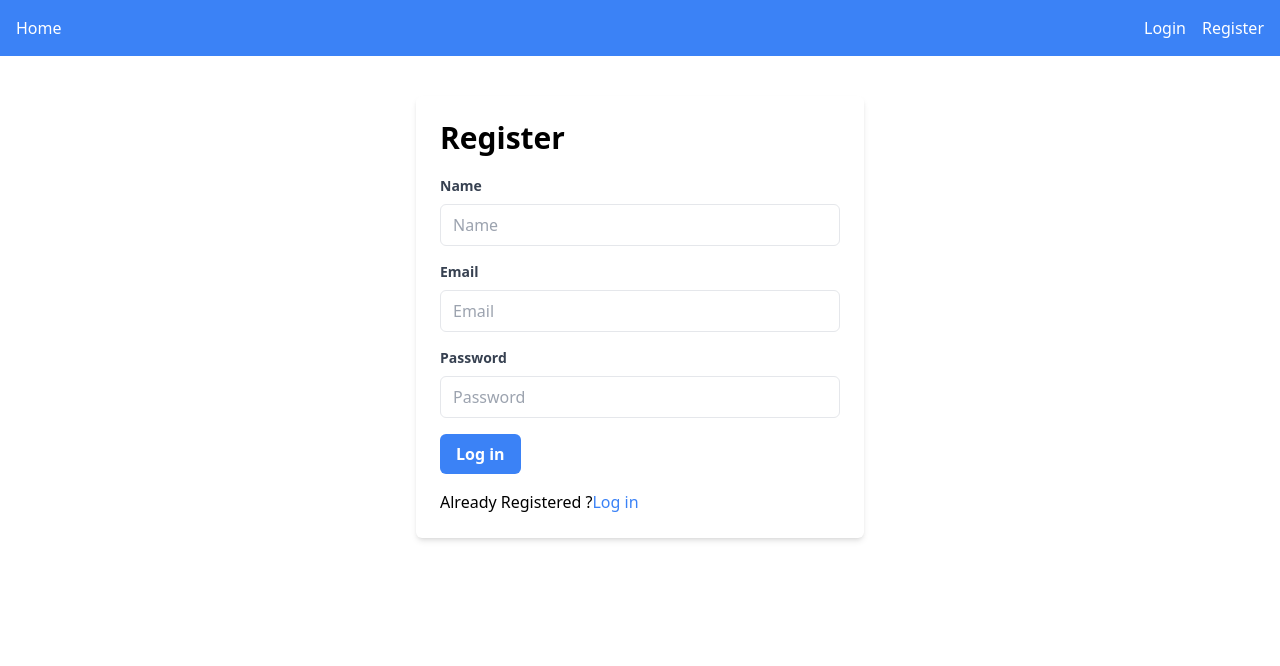
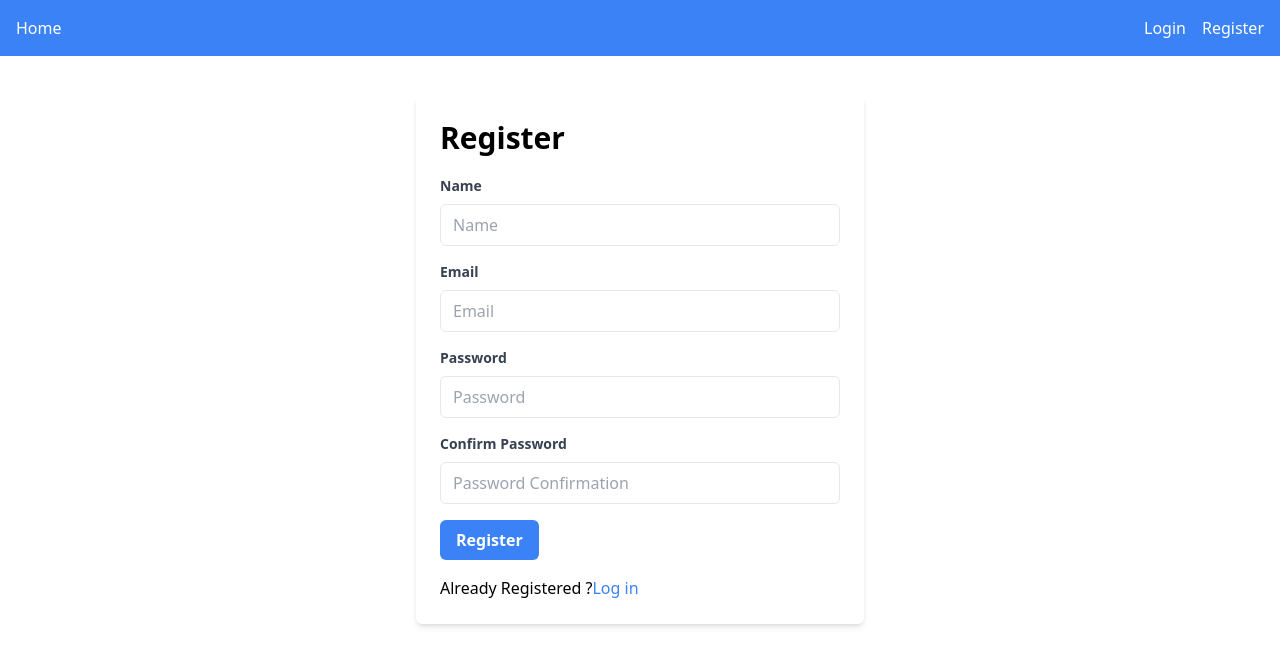
Before and after one commit to FilipeDevs/myAnimeSpot, a React (Vite) app in the folder anime_wep_app/react_/: page /register in a window 1280 px wide. Shown: the top 666 px of the page. Built offline with nearby package versions, Linux system fonts and the light colour scheme.

Commit message:
Setup axios Client + start handle register

```diff
--- a/anime_wep_app/react_/package.json
+++ b/anime_wep_app/react_/package.json
@@ -10,6 +10,7 @@
     "preview": "vite preview"
   },
   "dependencies": {
+    "axios": "^1.5.1",
     "react": "^18.2.0",
     "react-dom": "^18.2.0",
     "react-router-dom": "^6.16.0"
--- /dev/null
+++ b/anime_wep_app/react_/src/axios-client.js
@@ -0,0 +1,26 @@
+import axios from "axios"
+
+const axiosClient = axios.create({
+    baseURL: import.meta.env.VITE_API_BASE_URL
+})
+
+axiosClient.interceptors.request.use((config) => {
+    const token = localStorage.get('ACCESS_TOKEN')
+    config.headers.Authorization = `Bearer ${token}`
+
+    return config;
+})
+
+axiosClient.interceptors.response.use((response) => {
+    return response
+}, (error) => {
+    const {response} = error;
+
+    if(response.status === 401) {
+        localStorage.removeItem('ACCESS_TOKEN')
+    }
+
+    throw error;
+})
+
+export default axiosClient
--- a/anime_wep_app/react_/src/views/Register.jsx
+++ b/anime_wep_app/react_/src/views/Register.jsx
@@ -1,5 +1,6 @@
 import { Link, Navigate } from "react-router-dom";
 import { useStateContext } from "../contexts/ContextProvider";
+import { useRef } from "react";
 
 function Register() {
     const { token } = useStateContext();
@@ -9,7 +10,22 @@ function Register() {
         return <Navigate to="/dashboard" />;
     }
 
-    const onSubmit = (event) => {};
+    const nameRef = useRef();
+    const emailRef = useRef();
+    const passwordRef = useRef();
+    const passwordConfirmationRef = useRef();
+
+    const onSubmit = (event) => {
+        event.preventDefault();
+        const payload = {
+            name: nameRef.current.value,
+            email: emailRef.current.value,
+            password: passwordRef.current.value,
+            password_confirmation: passwordConfirmationRef.current.value, // no camel case so Laravel can search for confirm password
+        };
+
+        console.log(payload);
+    };
 
     return (
         <div className="max-w-md mx-auto m-10 p-6 bg-white rounded-md shadow-md">
@@ -23,6 +39,7 @@ function Register() {
                         Name
                     </label>
                     <input
+                        ref={nameRef}
                         id="name"
                         name="name"
                         type="text"
@@ -38,6 +55,7 @@ function Register() {
                         Email
                     </label>
                     <input
+                        ref={emailRef}
                         id="email"
                         name="email"
                         type="text"
@@ -53,6 +71,7 @@ function Register() {
                         Password
                     </label>
                     <input
+                        ref={passwordRef}
                         id="password"
                         name="password"
                         type="password"
@@ -60,11 +79,27 @@ function Register() {
                         placeholder="Password"
                     />
                 </div>
+                <div className="mb-4">
+                    <label
+                        htmlFor="passwordConfirmation"
+                        className="block text-gray-700 text-sm font-bold mb-2"
+                    >
+                        Confirm Password
+                    </label>
+                    <input
+                        ref={passwordConfirmationRef}
+                        id="passwordConfirmation"
+                        name="passwordConfirmation"
+                        type="password"
+                        className="w-full px-3 py-2 border rounded-md"
+                        placeholder="Password Confirmation"
+                    />
+                </div>
                 <button
                     type="submit"
                     className="bg-blue-500 text-white font-semibold px-4 py-2 rounded-md hover:bg-blue-600"
                 >
-                    Log in
+                    Register
                 </button>
                 <p className="mt-4">
                     Already Registered ?
```
Also changed, not shown: 2 other files (tests, documents, lock files or other folders).
